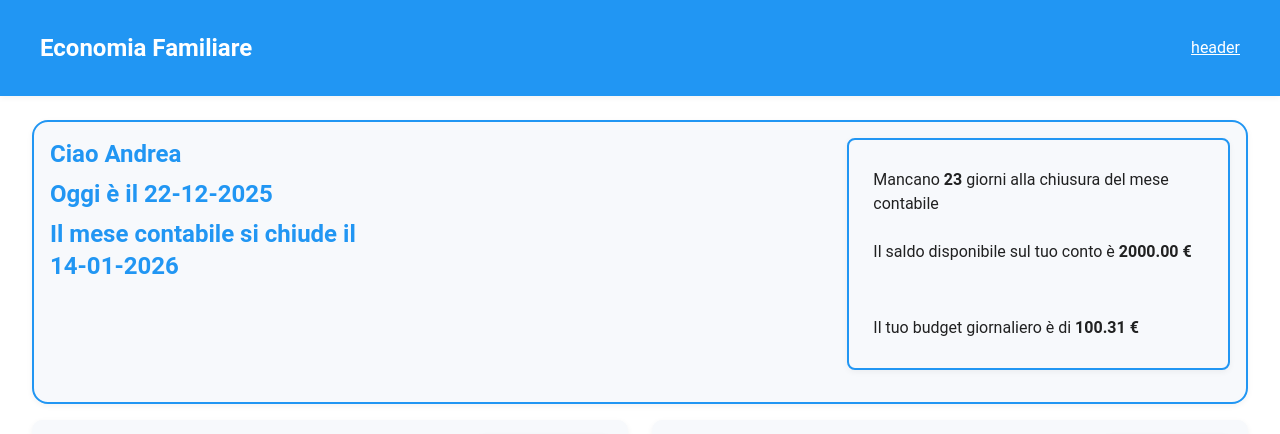
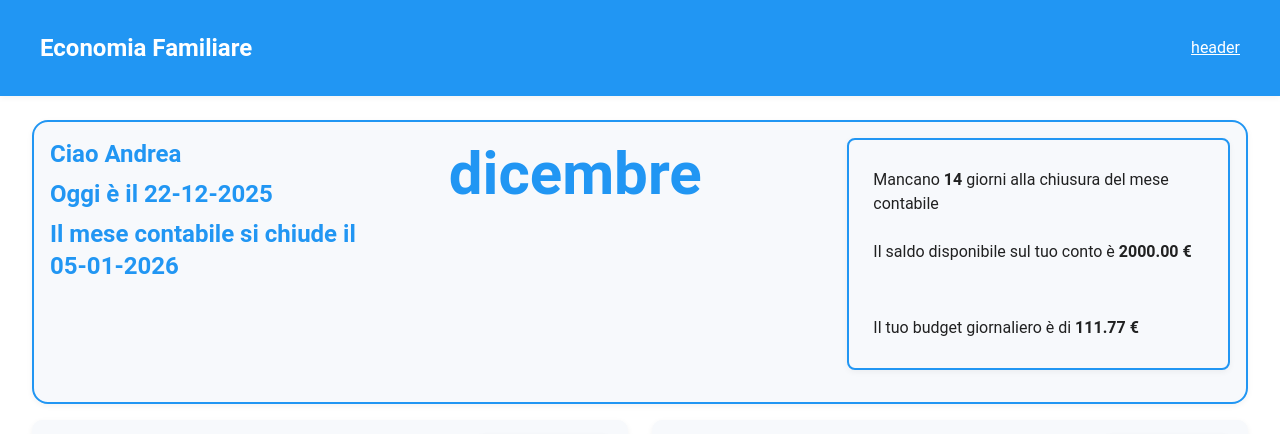
Before and after one commit to andreaMolteni/economia-familiare, a React (Vite) app: page / in a window 1280 px wide. Shown: the top 434 px of the page. Built offline with nearby package versions, Linux system fonts and the light colour scheme; data requests are answered from the project's data file; some icons are missing.

Commit message:
Aggiunto riferimento del mese al centro di resumeData

```diff
--- a/src/components/ExpensesTable.tsx
+++ b/src/components/ExpensesTable.tsx
@@ -32,13 +32,12 @@ import {
     useDeleteRecurringExpenseMutation
 } from "../services/financeApi";
 
-import type { Expense, RecurringExpense } from "../../types";
+import type { RecurringExpense } from "../../types";
 import { getNextAvailableDayOfMonth, stringToDate, formatYYYYMMDDtoDDMMYYYY, accountingMonthIdx } from "../utils/dateUtils";
 //import { filterInMonth, filterRecurring, filterRecurringOnMonth } from "../utils/moneyUtils";
 import { filterInMonth } from "../utils/moneyUtils";
 import type { RootState } from "../app/store";
 import { setTotalExpenses, setRemainingExpenses } from "../slices/moneySlice";
-
 import { resolveMonthRows, type MonthRow } from "../utils/resolveMonthRows";
 
 const ExpensesTable: React.FC = () => {
@@ -82,11 +81,14 @@ const ExpensesTable: React.FC = () => {
 
     const monthIdx0 = accountingMonthIdx(fixedDate);
 
+    // recupero dei dati e sistemazione delle voci di spesa
     const rows: MonthRow[] = useMemo(() => {
         const rows_temp = resolveMonthRows(expenses, recurringExpenses, monthIdx0);
         return filterInMonth(rows_temp ?? [], fixedDate)
     }, [expenses, recurringExpenses, monthIdx0, fixedDate]);
 
+
+    // riordino dei dati dal più recente
     const orderedExpenses = useMemo(() => {
         return [...rows].sort((a, b) => {
             // prima ordino per data desc
--- a/src/components/ResumeData.tsx
+++ b/src/components/ResumeData.tsx
@@ -23,9 +23,11 @@ import {
     getDateDDMMYYYY,
     getDateYYYYMMDD,
     stringToDate,
+    getMonthByIndex,
+    getIndexMonthByFixedDate
 } from "../utils/dateUtils";
 
-import { setDayCountDown } from "../slices/dateSlice";
+import { setDayCountDown, setMonth, setMonthIndex } from "../slices/dateSlice";
 import { setBalance, setBudget } from "../slices/moneySlice";
 
 const ResumeData: React.FC = () => {
@@ -37,6 +39,8 @@ const ResumeData: React.FC = () => {
     const currentDate = useSelector((state: RootState) => state.date.currentDate);
     const closingDay = useSelector((state: RootState) => state.date.closingDay);
     const dayCountDown = useSelector((state: RootState) => state.date.dayCountDown);
+    const month = useSelector((state: RootState) => state.date.month);
+    const monthIndex = useSelector((state: RootState) => state.date.monthIndex);
 
     const balance = useSelector((state: RootState) => state.money.balance);
     const budget = useSelector((state: RootState) => state.money.budget);
@@ -82,7 +86,12 @@ const ResumeData: React.FC = () => {
             stringToDate(currentDate)
         );
 
+
+
         dispatch(setDayCountDown(days));
+
+        dispatch(setMonthIndex(getIndexMonthByFixedDate(fixedDate)));
+        dispatch(setMonth(getMonthByIndex(monthIndex)));
 
         const safeDays = Math.max(days, 1);
         const newBudget = calculateBudget(
@@ -100,6 +109,8 @@ const ResumeData: React.FC = () => {
         remainingIncome,
         remainingExpenses,
         balance,
+        month,
+        monthIndex
     ]);
 
     const userName = "Andrea";
@@ -119,7 +130,7 @@ const ResumeData: React.FC = () => {
                 <Grid container spacing={2}>
                     {/* Sinistra */}
                     <Grid
-                        size={{ xs: 8 }}
+                        size={{ xs: 4 }}
                     >
                         <Typography
                             variant="h5"
@@ -142,6 +153,18 @@ const ResumeData: React.FC = () => {
                     </Grid>
 
                     {/* Centro */}
+                    <Grid
+                        size={{ xs: 4 }}
+                    >
+                        <Typography
+                            variant="h2"
+                            sx={{ fontWeight: 600, color: "primary.main", mb: 1 }}
+                        >
+                            {month}
+                        </Typography>
+                    </Grid>
+
+                    {/* Destra */}
                     <Grid
                         size={{ xs: 4 }}
                     >
--- a/src/slices/dateSlice.ts
+++ b/src/slices/dateSlice.ts
@@ -5,12 +5,16 @@ interface DateState {
     currentDate: string; // data corrente formato YYYY-MM-DD
     closingDay: number; // giorno della chiusura contabile del mese
     dayCountDown: number; // giorni rimanenti alla fine del mese contabile
+    monthIndex: number; // indice del mese corrente
+    month: string | null; // mese per cui vengono mostrati i dati
 }
 
 const initialState: DateState = {
     currentDate: getDateYYYYMMDD(new Date()), // valore iniziale
-    closingDay: 14,
-    dayCountDown: 31
+    closingDay: 5,
+    dayCountDown: 31,
+    monthIndex: 0,
+    month: "gennaio"
 };
 
 const dateSlice = createSlice({
@@ -26,8 +30,14 @@ const dateSlice = createSlice({
         setDayCountDown(state, action: PayloadAction<number>) {
             state.dayCountDown = action.payload;
         },
+        setMonthIndex(state, action: PayloadAction<number>) {
+            state.monthIndex = action.payload;
+        },
+        setMonth(state, action: PayloadAction<string | null>) {
+            state.month = action.payload;
+        },
     },
 });
 
-export const { setCurrentDate, setClosingDay, setDayCountDown } = dateSlice.actions;
+export const { setCurrentDate, setClosingDay, setDayCountDown, setMonthIndex, setMonth } = dateSlice.actions;
 export default dateSlice.reducer;
--- a/src/utils/dateUtils.ts
+++ b/src/utils/dateUtils.ts
@@ -140,3 +140,27 @@ export function accountingMonthIdx(fixedDate: Date): number {
     const idx:number = fixedDate.getMonth();
     return idx
 }
+
+export function getMonthByIndex(index: number): string | null {
+    const mesi: string[] = [
+        "gennaio", "febbraio", "marzo", "aprile", "maggio", "giugno",
+        "luglio", "agosto", "settembre", "ottobre", "novembre", "dicembre"
+    ];
+
+    return mesi[index] ?? null; // usa null se fuori range
+
+}
+
+export function getIndexMonthByFixedDate(fixedDate: Date): number {
+
+    const day = fixedDate.getDate();
+    let monthIndex: number = fixedDate.getMonth();
+    if (day < 15 && monthIndex != 0) {
+        monthIndex = monthIndex - 1;
+    } else if (day < 15 && monthIndex == 0) {
+        monthIndex = 11;
+    }
+
+    return monthIndex; // usa null se fuori range
+
+}
```
